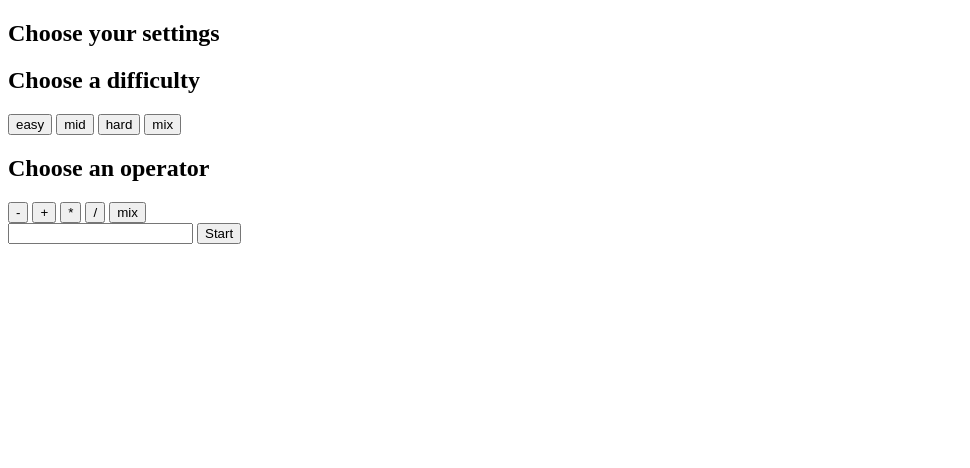
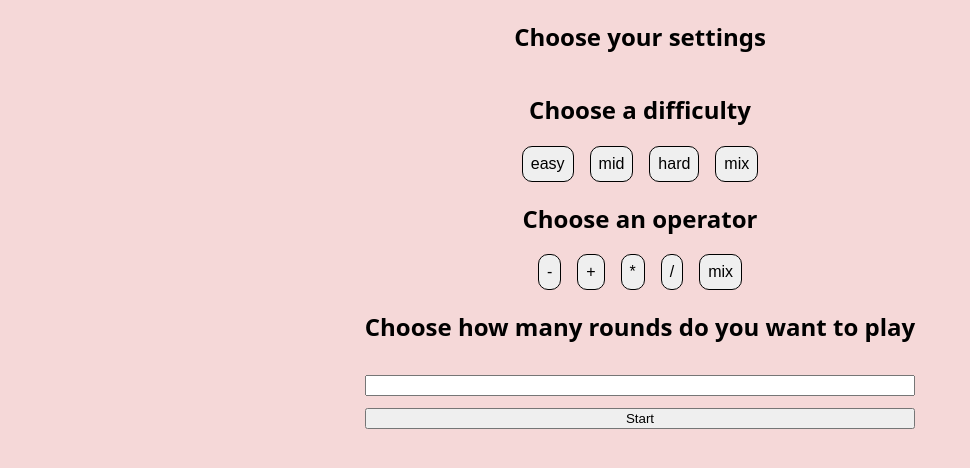
Before and after one commit to ali-lutfalla/MATH-GAME, a plain HTML site: page index.html in a window 1280 px wide. Shown: the whole page, without its empty margins (0-970 px from the left). Drawn offline with Linux system fonts and the light colour scheme.

Commit message:
still working on css theme

```diff
--- a/css/style.css
+++ b/css/style.css
@@ -1,3 +1,42 @@
+* {
+    box-sizing: border-box
+  }
+
+body {
+    background-color: rgb(245, 216, 216);
+    /* Use a system font, if none are available use an available sans-sarif font */
+    font-family: system-ui, sans-serif;
+    /* Ensures full height compatibility across devices */
+    min-height: 100dvh;
+    margin: 0;
+  }
+
+.startMenu {
+    display: flex;
+    flex-direction: column;
+    justify-content: center;
+    align-items: center;
+}
+.menuRow {
+    display: flex;
+    gap: 16px;
+    justify-content: space-between;
+}
+
+.btn {
+    border: 1px solid;
+    border-radius: 10px;
+    font-size: 16px;
+    padding: 8px;
+    cursor: pointer;
+}
+.menuFooter {
+    display: flex;
+    flex-direction: column;
+    gap: 12px;
+    border-radius: 10px;
+}
+
 .hideDiv {
     display: none;
 }
--- a/index.html
+++ b/index.html
@@ -25,8 +25,11 @@
             <button class="btn operator">/</button>
             <button class="btn operator">mix</button>
         </div>
-        <input type="number" name="round" class="rounds">
-        <button class="start">Start</button>
+        <div class="menuFooter">
+            <h2>Choose how many rounds do you want to play</h2>
+            <input type="number" name="round" class="rounds" value="">
+            <button class="start">Start</button>
+        </div>
     </div>
     <div class="questionDiv hideDiv">
         <h3 class="questionNumber">Question number :</h3>
--- a/js/app.js
+++ b/js/app.js
@@ -1,8 +1,8 @@
 /*-------------- Constants -------------*/
 
 const ScoreMenu = {rounds: 0,
-                   difficulty:'',
-                   operator:'',
+                   difficulty: undefined,
+                   operator:undefined,
                    correctAnswers:0
                    ,wrongAnswers:0
 };
@@ -51,7 +51,7 @@ const randomNumber = (low,high) => {
 };
 
 const guessDifficulty = () => {
-    return difficulty[randomNumber(0,3)];
+    return difficulty[randomNumber(0,2)];
 };
 
 const guessOperator = () => {
@@ -163,10 +163,10 @@ const checkAnswerAndCorrect = (event) => {
 }
 
 const endGameCardPrint = () => {
-    endGameDifficulty.innerText = ScoreMenu.difficulty;
-    endGameOperator.innerText = ScoreMenu.operator;
-    endGameCorrectAnswers.innerText = ScoreMenu.correctAnswers;
-    endGameWrongAnswers.innerText = ScoreMenu.wrongAnswers;
+    endGameDifficulty.innerText = `The difficulty: ${ScoreMenu.difficulty}`;
+    endGameOperator.innerText = `The operartor: ${ScoreMenu.operator}`;
+    endGameCorrectAnswers.innerText = `Number of correct answers: ${ScoreMenu.correctAnswers}`;
+    endGameWrongAnswers.innerText = `Number of wrong answers: ${ScoreMenu.wrongAnswers}`;
 
 }
 
@@ -191,13 +191,15 @@ const init = () => {
         }
     }
 
-    startMenu.classList.toggle('hideDiv');
-    endGameCard.classList.toggle('hideDiv');
     questions.question.forEach((element) => {
         for (let key in element){
             element[key] = undefined;
         }
     })
+
+    startMenu.classList.toggle('hideDiv');
+    endGameCard.classList.toggle('hideDiv');
+    rounds.value = 0;
 
 }
 
@@ -217,7 +219,7 @@ startMenu.addEventListener('click', (event) => {
 
         ScoreMenu.rounds = Number(rounds.value);
 
-        if (ScoreMenu.difficulty === '' || ScoreMenu.operator === '' || ScoreMenu.rounds === '') {
+        if (ScoreMenu.difficulty === undefined || ScoreMenu.operator === undefined || ScoreMenu.rounds === 0) {
 
             message.innerText = 'please choose settings';
         }
```
